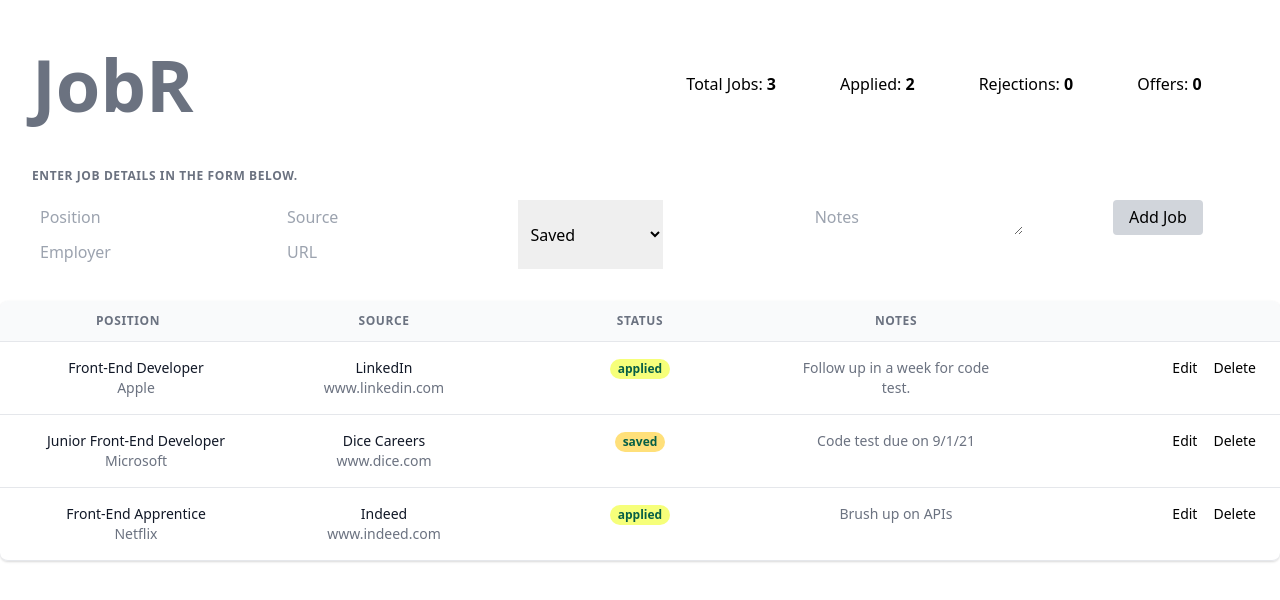
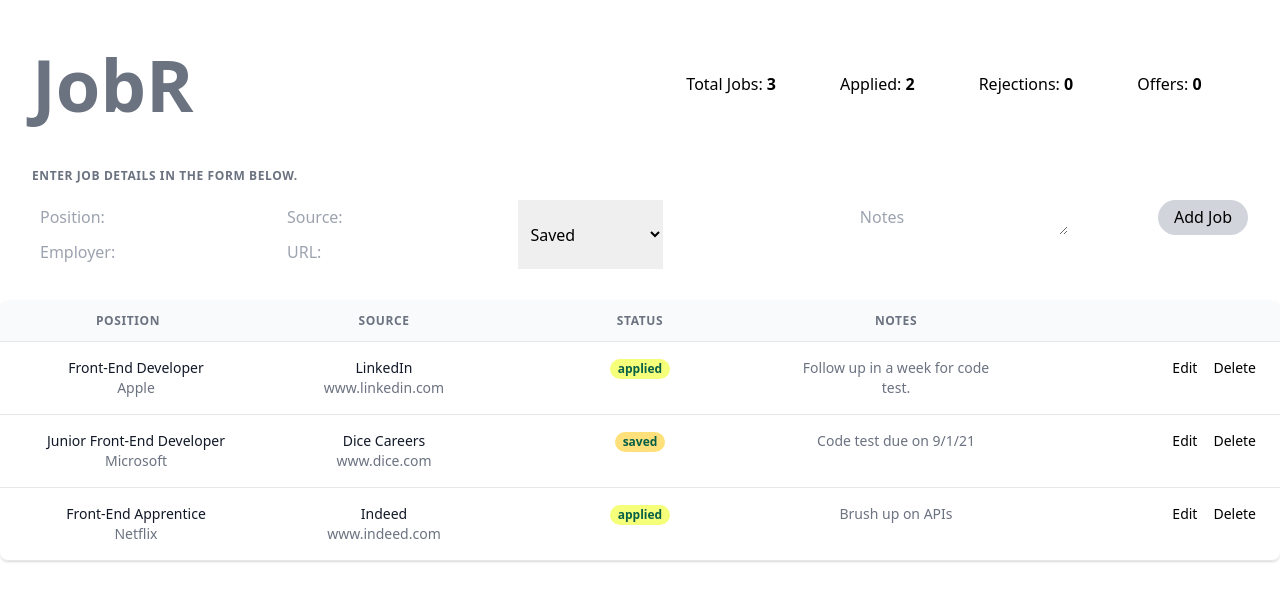
Before and after one commit to rscole87/job-search-app, a React (Create React App) app: page / in a window 1280 px wide. Shown: the top 600 px of the page. Built offline with nearby package versions, Linux system fonts and the light colour scheme.

Commit message:
edits to inputform styling for tablet & desktop sizes

```diff
--- a/src/components/InputFormComponent.js
+++ b/src/components/InputFormComponent.js
@@ -50,14 +50,14 @@ const InputForm = (props) => {
       <p className="px-8 mb-4 text-xs font-bold text-gray-500 uppercase tracking-wider">Enter job details in the form below.</p>
       <form action="" className="px-8 flex flex-col md:grid md:grid-cols-5">
         <div className="flex col-span-2">
-          <div className="flex-1">
-            <input type="text" value={position} placeholder="Position" className="md:p-2" onChange={(e) => setPosition(e.target.value)} />
-            <input type="text" value={employer} placeholder="Employer" className="md:p-2" onChange={(e) => setEmployer(e.target.value)} />
+          <div>
+            <input type="text" value={position} placeholder="Position:" className="md:p-2" onChange={(e) => setPosition(e.target.value)} />
+            <input type="text" value={employer} placeholder="Employer:" className="md:p-2" onChange={(e) => setEmployer(e.target.value)} />
           </div>
 
-          <div className="flex-shrink">
-            <input type="text" value={jobSource} placeholder="Source" className="md:p-2" onChange={(e) => setJobSource(e.target.value)} />
-            <input type="text" value={url} placeholder="URL" className="md:p-2" onChange={(e) => setUrl(e.target.value)} />
+          <div>
+            <input type="text" value={jobSource} placeholder="Source:" className="md:p-2" onChange={(e) => setJobSource(e.target.value)} />
+            <input type="text" value={url} placeholder="URL:" className="md:p-2" onChange={(e) => setUrl(e.target.value)} />
           </div>
         </div>
 
@@ -106,15 +106,15 @@ const InputForm = (props) => {
           </select>
         </div>
 
-        <div className="col-span-2 flex flex-col text-center md:flex-row justify-around">
-          <div>
+        <div className="flex flex-col text-center md:flex-row md:col-span-2 justify-around">
+          <div className="flex-grow">
             <textarea type="text" placeholder="Notes" className="p-2 mx-auto" rows="1" value={notes} onChange={(e) => setNotes(e.target.value)} />
           </div>
 
-          <div>
+          <div className="flex-shrink">
             <button
               type="submit"
-              className="bg-gray-300 py-2 px-4 rounded"
+              className="bg-gray-300 hover:bg-gray-400 py-2 px-4 rounded-full"
               onClick={(e) => {
                 e.preventDefault();
                 handleSubmit(newJob);
```
